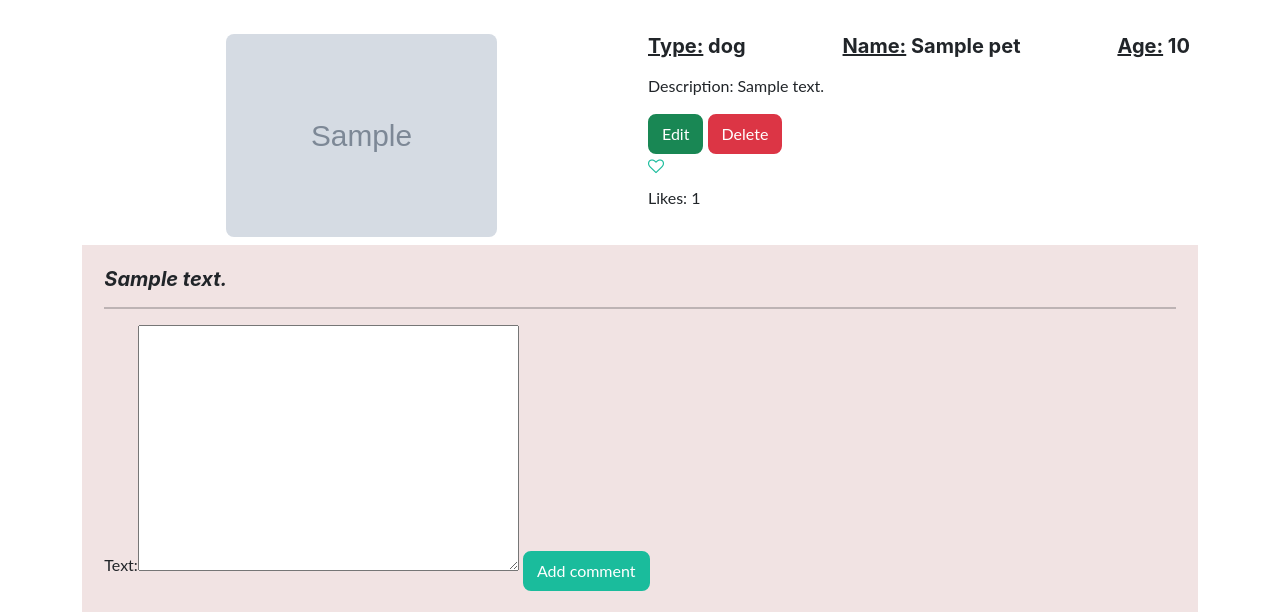
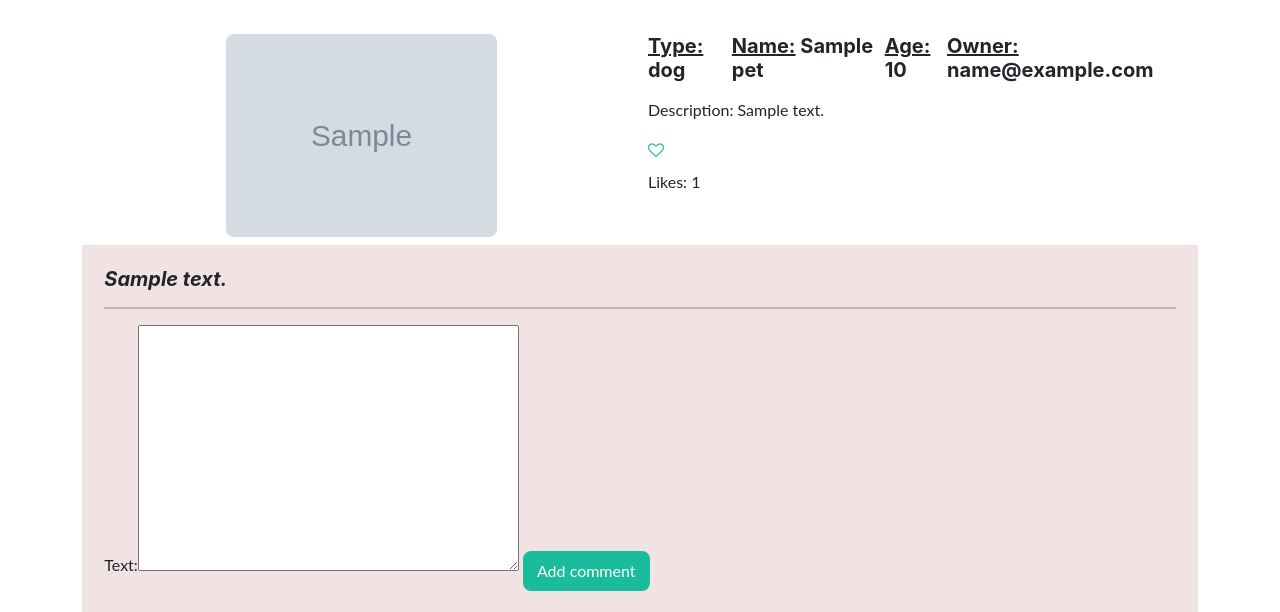
Before and after one commit to RadkaValkova/Petstagram-application, a Django app: page /pets/details/1 in a window 1280 px wide. Shown: the part 56-668 px from the top of the page. Run offline with Django 3.2, Linux system fonts and the light colour scheme; tables that the repository leaves empty hold one stand-in row (values such as "Sample post"); grey boxes marked "Sample" are stand-in pictures; some libraries are stand-ins or nearby versions.

Commit message:
Update pet_detail.html

```diff
--- a/templates/pets/pet_detail.html
+++ b/templates/pets/pet_detail.html
@@ -1,6 +1,6 @@
 {% extends 'shared/base_page.html' %}
 
-{% block content%}
+{% block content %}
     <div class="container">
         <div class="d-flex">
             <div class="d-inline p-2 w-50">
@@ -11,14 +11,18 @@
                     <h5><u>Type:</u> {{ pet.type }}</h5>
                     <h5><u>Name:</u> {{ pet.name }}</h5>
                     <h5><u>Age:</u> {{ pet.age }}</h5>
+                    <h5><u>Owner:</u> {{ pet.user.email }}</h5>
                 </div>
                 <p class="mt-2">Description: {{ pet.description }}</p>
+                {% if is_owner %}
                     <div>
                         <a href="{% url 'edit pet' pet.id %}" class="btn btn-success">Edit</a>
                         <a href="{% url 'delete pet' pet.id %}" class="btn btn-danger">Delete</a>
                     </div>
+                {% else %}
                     <a href="{% url 'like pet' pet.id %}"><i class="fa fa-heart-o" aria-hidden="true"></i></a>
                     <p class="mt-2">Likes: {{ pet.likes_count }}</p>
+                {% endif %}
             </div>
         </div>
         <div class="d-block" style="background-color: #f1e3e3; padding:2%">
@@ -34,6 +38,7 @@
                     <h3>There are no comments for this pet. </h3>
                 </div>
             {% endif %}
+            {% if not is_owner %}
                 <div class="box">
                     <form method="post" action="{% url 'comment pet' pet.id %}">
                         {% csrf_token %}
@@ -41,6 +46,7 @@
                         <button class="btn btn-primary mt-2" type="submit">Add comment</button>
                     </form>
                 </div>
+            {% endif %}
         </div>
     </div>
 {% endblock %}
```
Lines whose indentation alone changed are shown as unchanged.
